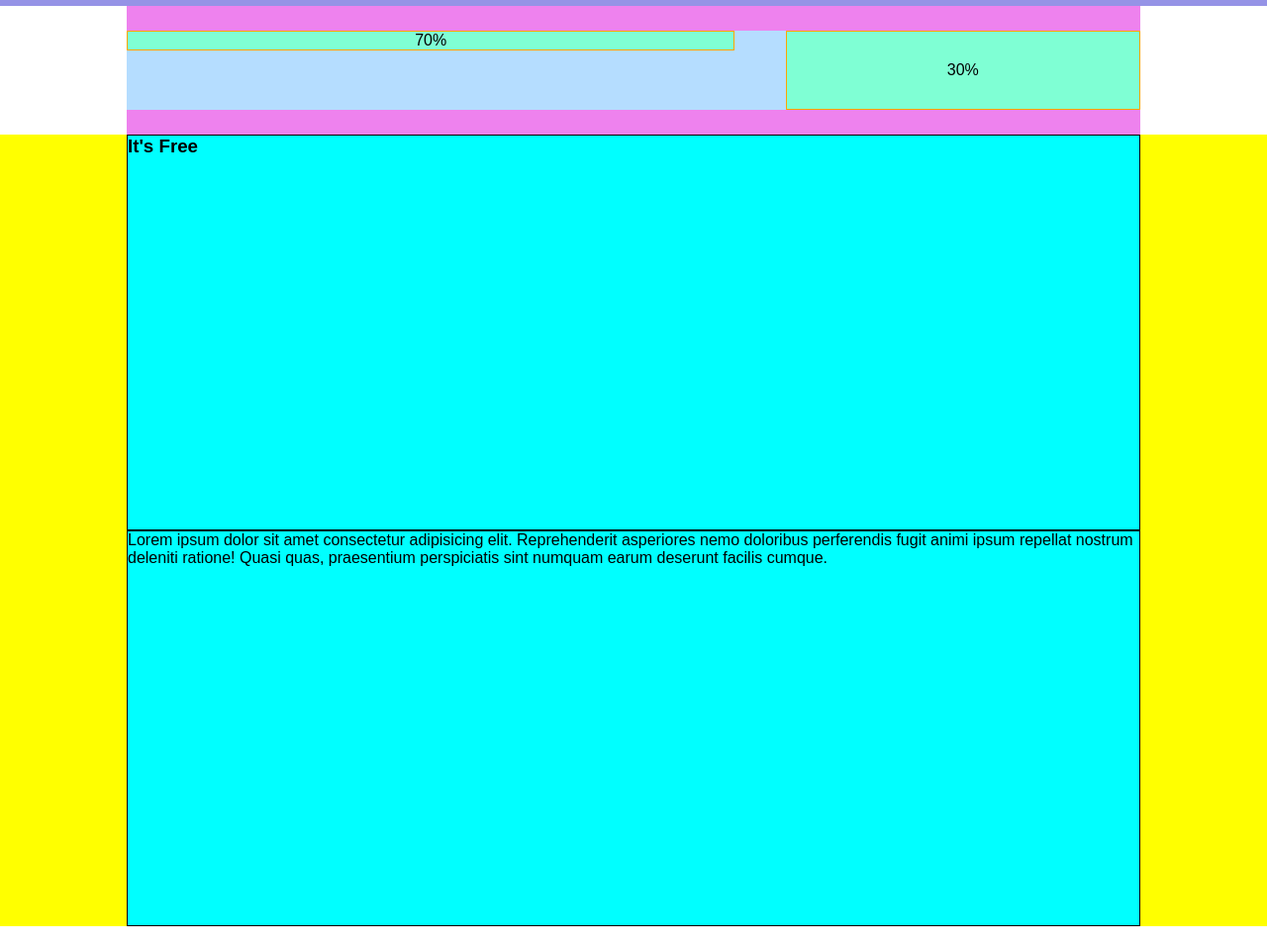
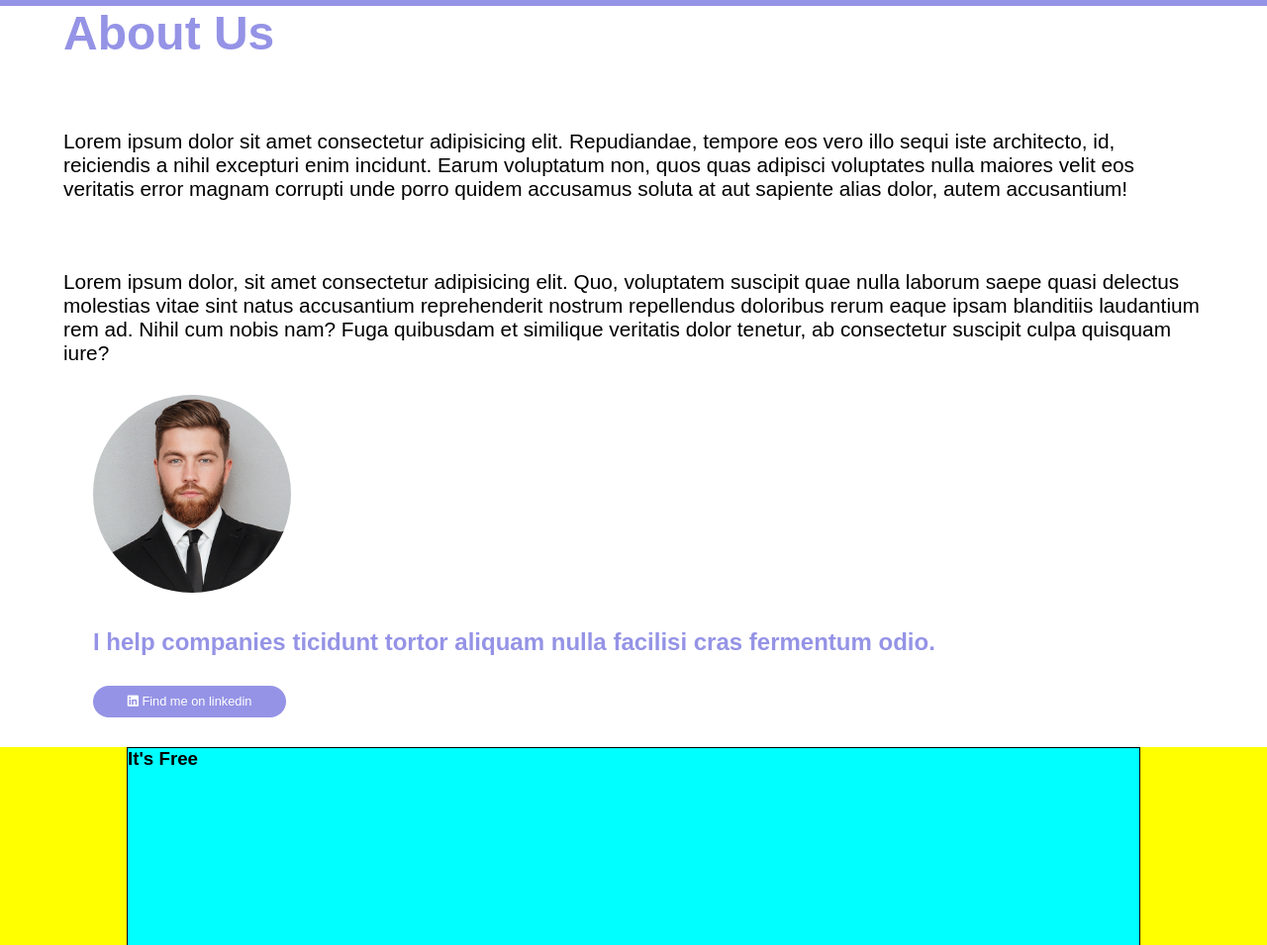
Before and after one commit to Alessandro-Moroni/htmlcss-responsive-layout, a plain HTML site: page index.html in a window 1280 px wide. Shown: the part 5200-6155 px from the top of the page at 99% size. Drawn offline with Linux system fonts and the light colour scheme.

Commit message:
[end]about-section

```diff
--- a/css/style.css
+++ b/css/style.css
@@ -247,15 +247,41 @@ main .container .col .col-60{
   line-height: 40px;
 }
 
+/* quinta section */
 
-
-main .container .col .col-70{
+.about{
+  margin: 0 auto;
+  width: 90%;
+  height: 100%;
+  font-size: 1.3rem;
+}
+main .container-about .col-70{
   height: 70%;
-  border: 1px solid orange;
 }
-main .container .col .col-30{
+main .container-about .col-70 h4{
+ font-size: 3rem;
+ color: rgb(149, 147, 230);
+}
+main .container-about .col-70 p{
+ margin-top: 70px;
+}
+main .container-about .col-30{
   height: 30%;
-  border: 1px solid orange;
+  color: rgb(149, 147, 230);
+  font-size: 1.5rem;
+}
+main .container-about .col-30 p{
+  margin: 30px 0;
+}
+main .container-about .col-30 .linkedin-button{
+  color: white;
+  background-color: rgb(149, 147, 230);
+  height: 32px;
+  width: 195px;
+  border-radius: 20px;
+  text-align: center;
+  line-height: 32px;
+  font-size: 0.8rem;
 }
 
 /* footer */
--- a/index.html
+++ b/index.html
@@ -202,10 +202,21 @@
     </div>
 
 
-    <div class="container row">
-      <div class="col about">
-        <div class="col-70">70%</div>
-        <div class="col-30">30%</div>
+    <div class="container-about row">
+      <div class="about">
+        <div class="col-70">
+          <h4>About Us</h4>
+          <p>Lorem ipsum dolor sit amet consectetur adipisicing elit. Repudiandae, tempore eos vero illo sequi iste architecto, id, reiciendis a nihil excepturi enim incidunt. Earum voluptatum non, quos quas adipisci voluptates nulla maiores velit eos veritatis error magnam corrupti unde porro quidem accusamus soluta at aut sapiente alias dolor, autem accusantium!</p>
+
+          <p>Lorem ipsum dolor, sit amet consectetur adipisicing elit. Quo, voluptatem suscipit quae nulla laborum saepe quasi delectus molestias vitae sint natus accusantium reprehenderit nostrum repellendus doloribus rerum eaque ipsam blanditiis laudantium rem ad. Nihil cum nobis nam? Fuga quibusdam et similique veritatis dolor tenetur, ab consectetur suscipit culpa quisquam iure?</p>
+
+        </div>
+
+        <div class="col-30">
+          <div><img class="radius-photo" src="img/about.jpg" alt=""></div>
+          <p><strong>I help companies ticidunt tortor aliquam nulla facilisi cras fermentum odio.</strong></p>
+          <div class="linkedin-button"><i class="fa-brands fa-linkedin"></i> Find me on linkedin</div>
+        </div>
       </div>
     </div>
   </main>
```
